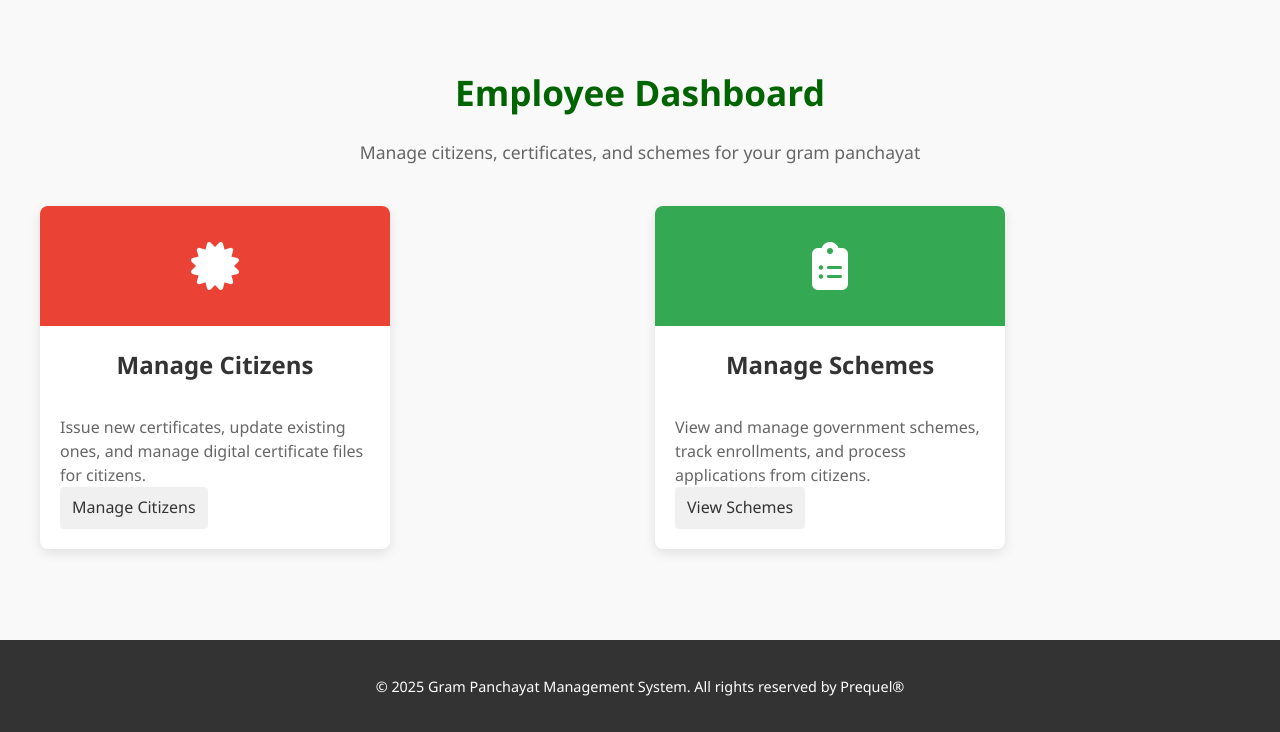
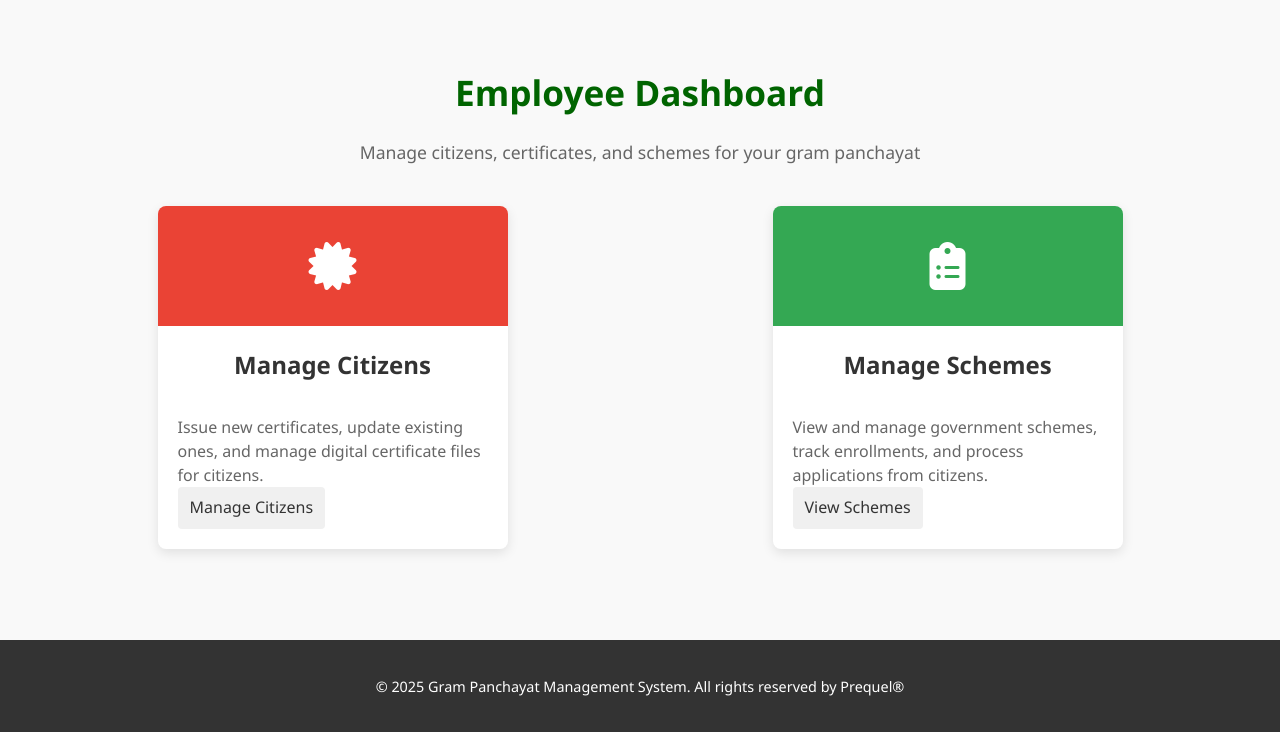
Before and after one commit to RG-04/Gram-Panchayat-Management-System, a Flask app: template app/templates/employee/dashboard.html in a window 1280 px wide. Shown: the part 68-800 px from the top of the page. Run offline with Flask 3, Linux system fonts and the light colour scheme; the template is opened without the code that fills it, so the values that code supplies are empty.

Commit message:
small css fix

```diff
--- a/app/templates/employee/dashboard.html
+++ b/app/templates/employee/dashboard.html
@@ -31,6 +31,7 @@
         grid-template-columns: repeat(auto-fit, minmax(300px, 1fr));
         gap: 30px;
         margin-bottom: 40px;
+        place-items: center;
     }
 
     .dashboard-card {
```
